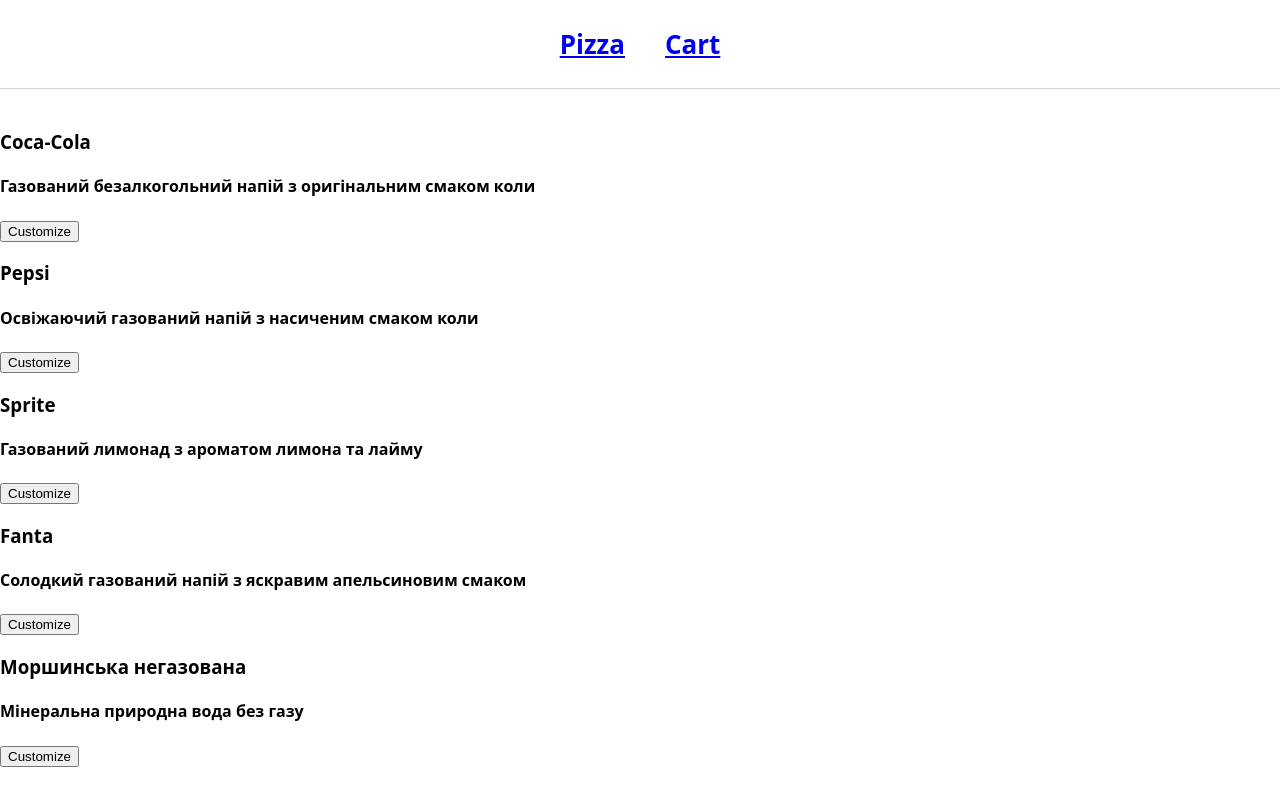
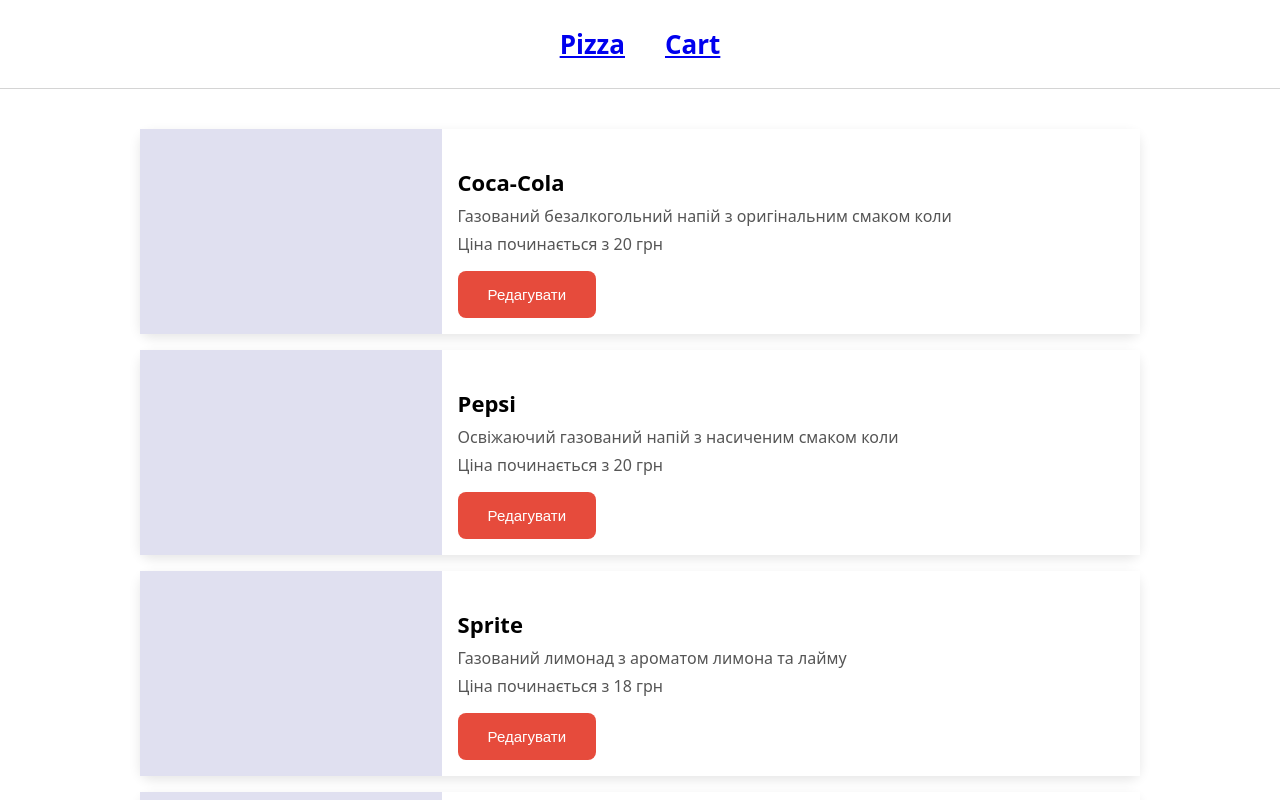
Before and after one commit to DanyloBudianskyi/React_exam, a React (Vite) app: page /catalog/products/drinks in a window 1280 px wide. Shown: the top 800 px of the page. Built offline with nearby package versions, Linux system fonts and the light colour scheme.

Commit message:
catalog cards

```diff
--- /dev/null
+++ b/src/components/DrinkItem/DrinkItem.module.scss
@@ -0,0 +1,56 @@
+.card {
+  display: flex;
+  width: 100%;
+  max-width: 1000px;
+  border-radius: 12px;
+  box-shadow: 0 4px 12px rgba(0, 0, 0, 0.1);
+  margin: 16px auto;
+  background-color: #fafafa;
+}
+
+.image {
+  width: 30%;
+  background-color: #e0e0f0;
+  display: flex;
+  align-items: center;
+  justify-content: center;
+  padding: 8px;
+
+  img {
+    max-width: 100%;
+    max-height: 100%;
+    border-radius: 8px;
+    object-fit: cover;
+  }
+}
+
+.info {
+  width: 70%;
+  background-color: #ffffff;
+  padding: 16px;
+
+  h3 {
+    font-size: 22px;
+    margin-bottom: 8px;
+  }
+
+  p {
+    margin: 6px 0;
+    color: #555;
+  }
+
+  button {
+    margin-top: 10px;
+    padding: 15px 30px;
+    background-color: #e64b3c;
+    font-size: 15px;
+    color: white;
+    border: none;
+    border-radius: 8px;
+    cursor: pointer;
+
+    &:hover {
+      background-color: #c93f30;
+    }
+  }
+}
--- a/src/components/DrinkItem/index.jsx
+++ b/src/components/DrinkItem/index.jsx
@@ -0,0 +1,18 @@
+import { Link } from "react-router"
+import styles from "./DrinkItem.module.scss"
+
+const DrinkItem = ({item}) => {
+    return(
+        <div className={styles.card}>
+            <div className={styles.image}></div>
+            <div className={styles.info}>
+                <h3>{item.name}</h3>
+                <p>{item.description}</p>
+                <p>Ціна починається з {item.volumes[0].price} грн</p>
+                <Link to={`/catalog/config/drinks/${item.id}`}><button>Редагувати</button></Link>
+            </div>
+        </div>
+    )
+}
+
+export default DrinkItem
--- a/src/components/MenuCard/MenuCard.module.scss
+++ b/src/components/MenuCard/MenuCard.module.scss
@@ -2,7 +2,7 @@
     width: 300px;
     height: 400px;
     color: rgb(236, 236, 236);
-    background-color: rgb(143, 143, 177);
+    background-color: rgb(83, 83, 102);
     border-radius: 15px;
     h3 {
         font-size: 35px;
--- /dev/null
+++ b/src/components/PizzaItem/PizzaItem.module.scss
@@ -0,0 +1,56 @@
+.card {
+  display: flex;
+  width: 100%;
+  max-width: 1000px;
+  border-radius: 12px;
+  box-shadow: 0 4px 12px rgba(0, 0, 0, 0.1);
+  margin: 16px auto;
+  background-color: #fafafa;
+}
+
+.image {
+  width: 30%;
+  background-color: #e0e0f0;
+  display: flex;
+  align-items: center;
+  justify-content: center;
+  padding: 8px;
+
+  img {
+    max-width: 100%;
+    max-height: 100%;
+    border-radius: 8px;
+    object-fit: cover;
+  }
+}
+
+.info {
+  width: 70%;
+  background-color: #ffffff;
+  padding: 16px;
+
+  h3 {
+    font-size: 22px;
+    margin-bottom: 8px;
+  }
+
+  p {
+    margin: 6px 0;
+    color: #555;
+  }
+
+  button {
+    margin-top: 10px;
+    padding: 15px 30px;
+    background-color: #e64b3c;
+    font-size: 15px;
+    color: white;
+    border: none;
+    border-radius: 8px;
+    cursor: pointer;
+
+    &:hover {
+      background-color: #c93f30;
+    }
+  }
+}
--- a/src/components/PizzaItem/index.jsx
+++ b/src/components/PizzaItem/index.jsx
@@ -0,0 +1,18 @@
+import { Link } from "react-router"
+import styles from "./PizzaItem.module.scss"
+
+const PizzaItem = ({item}) => {
+    return(
+        <div className={styles.card}>
+            <div className={styles.image}></div>
+            <div className={styles.info}>
+                <h3>{item.name}</h3>
+                <p>{item.description}</p>
+                <p>Ціна починається з {item.sizes[0].price} грн</p>
+                <Link to={`/catalog/config/pizza/${item.id}`}><button>Редагувати</button></Link>
+            </div>
+        </div>
+    )
+}
+
+export default PizzaItem
--- a/src/pages/Catalog/Catalog.module.scss
+++ b/src/pages/Catalog/Catalog.module.scss
@@ -5,10 +5,7 @@
 
 .mainBlock{
     width: 60%;
-    border: 1px solid black;
-    display: flex;
     gap: 20px;
-    justify-content: center;
     flex-wrap: wrap;
     flex-direction: row;
 
--- a/src/pages/Catalog/index.jsx
+++ b/src/pages/Catalog/index.jsx
@@ -1,7 +1,8 @@
 import { Link, useParams } from "react-router"
-import styles from "./Catalog.module.scss"
 import { useEffect, useState } from "react"
 import { fetchData } from "../../hooks/fetchData"
+import PizzaItem from "../../components/PizzaItem"
+import DrinkItem from "../../components/DrinkItem"
 
 const Catalog = () => {
     const {category} = useParams()
@@ -13,13 +14,10 @@
 
     return(
         <div>
-          {data.map((item) => (
-            <div key={item.id}>
-              <h3>{item.name}</h3>
-              <h4>{item.description}</h4>
-              <Link to={`/catalog/config/${category}/${item.id}`}><button>Customize</button></Link>
-            </div>
-          ))}
+          {data.map((item) => {
+            if(category === "pizza") return <PizzaItem key={item.id} item={item}/>
+            else if(category === "drinks") return <DrinkItem key={item.id} item={item}/>
+          })}
         </div>
     )
 }
--- a/src/pages/Config/index.jsx
+++ b/src/pages/Config/index.jsx
@@ -32,7 +32,7 @@
 
             if(selectedItem){
                 if(category === "pizza"){
-                    setConfig({ size:selectedItem.sizes[1].name, doughType:selectedItem.doughTypes[0], extras:[], quantity: 1})
+                    setConfig({ size:selectedItem.sizes[0].name, doughType:selectedItem.doughTypes[0], extras:[], quantity: 1})
                 }
                 else if(category ==="drinks"){
                     setConfig({volume: selectedItem.volumes[0].size, quantity: 1})
```
